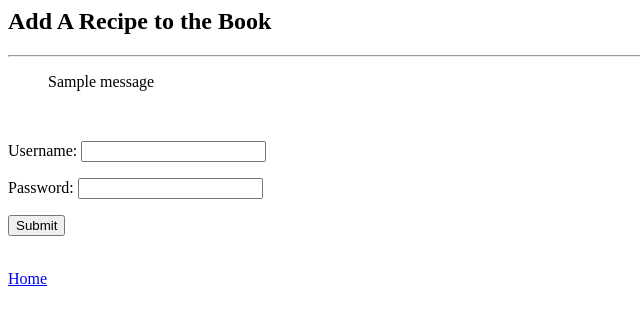
After one commit to kenzie-se-q4/recipebox-v1-K1NGDANO, a Django app: page /login/ in a window 1280 px wide. The commit adds this page. Shown: the top 325 px of the page, without its empty margins (0-640 px from the left). Run offline with Django 3.2, Linux system fonts and the light colour scheme; tables that the repository leaves empty hold one stand-in row (values such as "Sample post"); one stand-in notice (Sample message) is shown.

Commit message:
added bunches of code

```diff
--- a/pyproject.toml
+++ b/pyproject.toml
@@ -9,6 +9,8 @@ python = "^3.9"
 Django = "^3.2.1"
 
 [tool.poetry.dev-dependencies]
+autopep8 = "^1.5.7"
+flake8 = "^3.9.2"
 
 [build-system]
 requires = ["poetry-core>=1.0.0"]
--- /dev/null
+++ b/recipe_app/forms.py
@@ -0,0 +1,27 @@
+from django import forms
+from recipe_app.models import Author
+
+# added everything here
+
+
+class LoginForm(forms.Form):
+    username = forms.CharField(max_length=150)
+    password = forms.CharField(widget=forms.PasswordInput)
+
+
+class RecipeForm(forms.Form):
+    title = forms.CharField(max_length=50)
+    time_required = forms.CharField(max_length=20)
+    instructions = forms.CharField(widget=forms.Textarea)
+
+
+class AuthorForm(forms.Form):
+    username = forms.CharField(max_length=100)
+    password = forms.CharField(widget=forms.PasswordInput)
+    bio = forms.CharField(max_length=250)
+
+
+class RecipeEdit(forms.Form):
+    title = forms.CharField(max_length=50)
+    time_required = forms.CharField(max_length=20)
+    instructions = forms.CharField(widget=forms.Textarea)
--- /dev/null
+++ b/recipe_app/templates/form.html
@@ -0,0 +1,24 @@
+<h2>Add A Recipe to the Book</h2>
+<hr>
+<!-- prints error messages -->
+{% if messages %}
+<ul class="messages">
+  {% for message in messages %}
+  <div class="alert alert-success">
+    {{ message }}
+  </div>
+  {% endfor %}
+</ul>
+{% endif %}
+
+<br>
+
+<form method="post" action="">
+  {% csrf_token %}
+
+  {{ form.as_p }}
+
+  <input type="submit" value="Submit">
+</form>
+<br>
+<a href='/'>Home</a>
--- a/recipe_app/views.py
+++ b/recipe_app/views.py
@@ -1,16 +1,192 @@
-from django.shortcuts import render
+from django.shortcuts import render, HttpResponseRedirect, reverse, redirect
+from django.contrib import messages
+from django.contrib.auth import login, authenticate, logout
+from django.contrib.auth.mixins import LoginRequiredMixin
+
 from recipe_app.models import Author, Recipes
+from recipe_app.forms import RecipeForm, AuthorForm, RecipeEdit, LoginForm
+from django.views.generic import View
 
 # Create your views here.
+
+
 def index(request):
     recipes = Recipes.objects.all()
-    return render(request, 'index.html', {'recipes': recipes})
+    authors = Author.objects.all()
+    return render(request, 'index.html', {'recipes': recipes,
+                                          'authors': authors})
+
 
 def author_detail(request, author_id: int):
     my_author = Author.objects.get(id=author_id)
     author_post = Recipes.objects.filter(author=my_author)
-    return render(request, 'author_detail.html', {'author': my_author, 'recipes': author_post})
+    favorites = my_author.favorites.all()
+    return render(request, 'author_detail.html', {'author': my_author,
+                                                  'recipes': author_post,
+                                                  'favorites': favorites})
+
+# had to edit the function below to get this to work correctly
+
 
 def recipes_detail(request, recipe_id: int):
+    """
+    Will grab the recipe you're looking at, then try to
+    grab the favorites of the user who is logged in
+    to show correct button for favoriting recipes. If
+    no one is logged in, it will run the except part
+    """
     recipe = Recipes.objects.get(id=recipe_id)
-    return render(request, 'recipes_detail.html', {'recipes': recipe})
+    try:
+        account = Author.objects.get(id=request.user.id)
+        fav_recipes = account.favorites.all()
+        has_fav = account.favorites.filter(title=recipe.title)
+        return render(request, 'recipes_detail.html', {'recipes': recipe,
+                                                       'fav_recipes': fav_recipes,
+                                                       'has_fav': has_fav})
+    except Author.DoesNotExist:
+        message = 'You are not logged in!'
+        messages.info(request, message)
+        return render(request, 'recipes_detail.html', {'recipes': recipe})
+
+# there was no log in or any kind of forms or anything.
+# added
+
+
+class AddAuthor(View):
+    """
+    Renders the add author form and when
+    posted, will create a new author object
+    and direct user to login page.
+    """
+
+    def get(self, request):
+        form = AuthorForm()
+        return render(request, 'form.html', {'form': form})
+
+    def post(self, request):
+        form = AuthorForm(request.POST)
+        if form.is_valid():
+            data = form.cleaned_data
+            Author.objects.create_user(
+                username=data['username'],
+                password=data['password'],
+                bio=data['bio']
+            )
+            return HttpResponseRedirect(reverse('login'))
+
+
+def favorite(request, recipe_id: int):
+    """
+    Gets the current recipe the user is viewing
+    and also gets the 'data' from the button
+    selected and either adds the recipe to
+    the authors favorites, or removes it.
+    """
+    recipe = Recipes.objects.get(id=recipe_id)
+    account = Author.objects.get(id=request.user.id)
+    query = request.GET.get('data')
+    if query == 'fav':
+        account.favorites.add(recipe)
+        account.save()
+        messages.info(request, 'You have added this recipe to your favorites!')
+    if query == 'remove_fav':
+        account.favorites.remove(recipe)
+        account.save()
+        messages.info(
+            request, 'You have removed this recipe from you favorites!')
+    return HttpResponseRedirect(request.META['HTTP_REFERER'])
+
+
+class AddRecipe(View, LoginRequiredMixin):
+    """
+    Get function renders a form to add recipe.
+    When submitted, the post function creates a
+    recipe object and displays a success
+    message on homepage after redirect.
+    """
+
+    def get(self, request):
+        form = RecipeForm()
+        return render(request, 'form.html', {'form': form})
+
+    def post(self, request):
+        form = RecipeForm(request.POST)
+        if form.is_valid():
+            data = form.cleaned_data
+            Recipes.objects.create(
+                title=data['title'],
+                author=request.user,
+                time_required=data['time_required'],
+                instructions=data['instructions']
+            )
+            messages.info(request, 'You have successfully added a recipe!')
+            return HttpResponseRedirect(reverse('home'))
+
+
+class EditRecipe(View):
+    """
+    Get function renders a form that has
+    the current objects values already
+    entered in. Once submitted, the post
+    function will replace object fields
+    with new entries.
+    """
+
+    def get(self, request, recipe_id: int):
+        item = Recipes.objects.get(id=recipe_id)
+        form = RecipeEdit(initial={
+            'title': item.title,
+            'time_required': item.time_required,
+            'instructions': item.instructions
+        })
+        return render(request, 'form.html', {'form': form})
+
+    def post(self, request, recipe_id: int):
+        item = Recipes.objects.get(id=recipe_id)
+        form = RecipeEdit(request.POST)
+        if form.is_valid():
+            data = form.cleaned_data
+            item.title = data['title']
+            item.time_required = data['time_required']
+            item.instructions = data['instructions']
+            item.save()
+            messages.info(request, 'You have successfully edited the recipe!')
+            return HttpResponseRedirect(reverse('home'))
+
+
+class LoginUser(View):
+    """
+    Simple login class that will display
+    a login form and authenticates username
+    and password then displays a success
+    message on homepage after redirect.
+    """
+
+    def get(self, request):
+        form = LoginForm()
+        return render(request, 'form.html', {'form': form})
+
+    def post(self, request):
+        form = LoginForm(request.POST)
+        if form.is_valid():
+            data = form.cleaned_data
+            my_user = authenticate(
+                request, username=data['username'], password=data['password'])
+            if my_user:
+                login(request, my_user)
+                messages.info(request, 'Thanks for logging in!')
+                return HttpResponseRedirect(reverse('home'))
+            else:
+                messages.error(request, 'username or password not correct')
+                return redirect('login')
+
+
+def logout_user(request):
+    """
+    Simple logout function that
+    will display a success message
+    on homepage after redirect
+    """
+    logout(request)
+    messages.info(request, 'You have logged out!')
+    return HttpResponseRedirect(reverse('home'))
--- a/recipebox/settings.py
+++ b/recipebox/settings.py
@@ -37,7 +37,7 @@ INSTALLED_APPS = [
     'django.contrib.sessions',
     'django.contrib.messages',
     'django.contrib.staticfiles',
-    'recipe_app',
+    'recipe_app'
 ]
 
 MIDDLEWARE = [
@@ -124,3 +124,4 @@ STATIC_URL = '/static/'
 # https://docs.djangoproject.com/en/3.2/ref/settings/#default-auto-field
 
 DEFAULT_AUTO_FIELD = 'django.db.models.BigAutoField'
+AUTH_USER_MODEL = 'recipe_app.Author'
--- a/recipebox/urls.py
+++ b/recipebox/urls.py
@@ -18,8 +18,15 @@ from django.urls import path
 from recipe_app import views
 
 urlpatterns = [
-    path('', views.index),
+    path('', views.index, name='home'),
+    path('login/', views.LoginUser.as_view(), name='login'),
+    path('logout/', views.logout_user, name='logout'),
+    path('recipes/add/', views.AddRecipe.as_view()),
+    path('author/add/', views.AddAuthor.as_view()),
     path('author/<int:author_id>/', views.author_detail),
     path('recipes/<int:recipe_id>/', views.recipes_detail),
+    path('recipes/<int:recipe_id>/edit/', views.EditRecipe.as_view()),
+    path('recipes/<int:recipe_id>/favorite/', views.favorite),
+    path('recipes/<int:recipe_id>/remove_fav/', views.favorite),
     path('admin/', admin.site.urls),
 ]
```
Also changed, not shown: recipe_app/models.py (+14 -4 lines), recipe_app/templates/author_detail.html (+30 -1 lines), recipe_app/templates/index.html (+65 -6 lines), recipe_app/templates/recipes_detail.html (+42 -6 lines), recipe_app/migrations/0001_initial.py (deleted), 1 other file.
